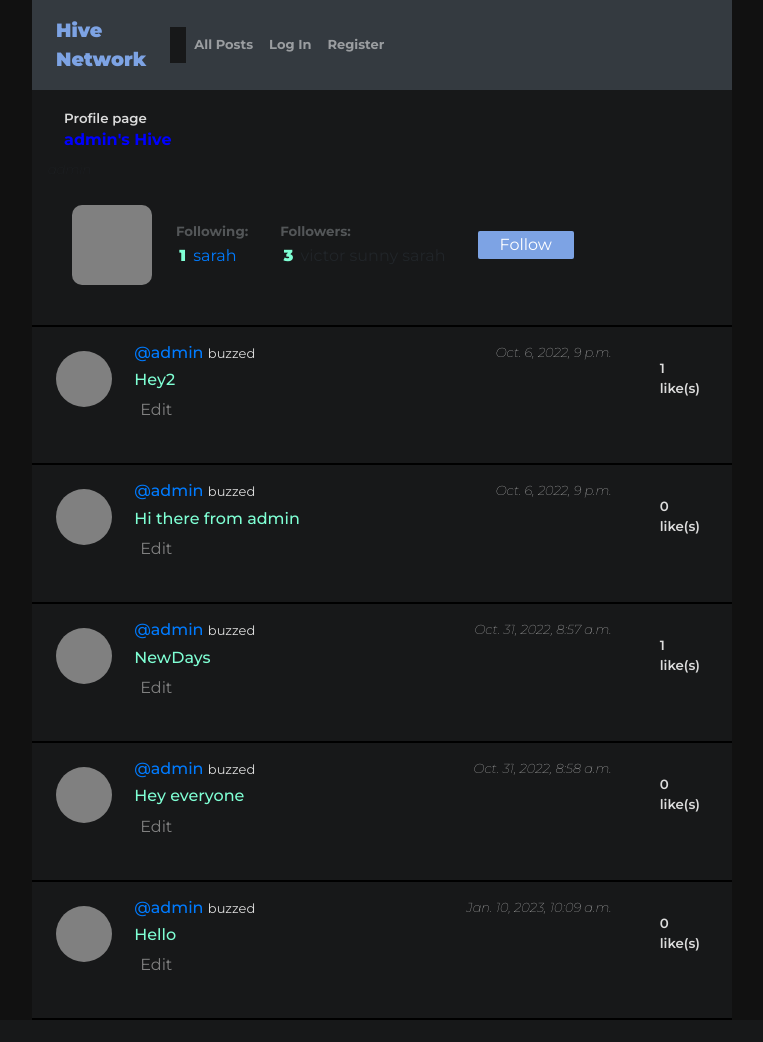
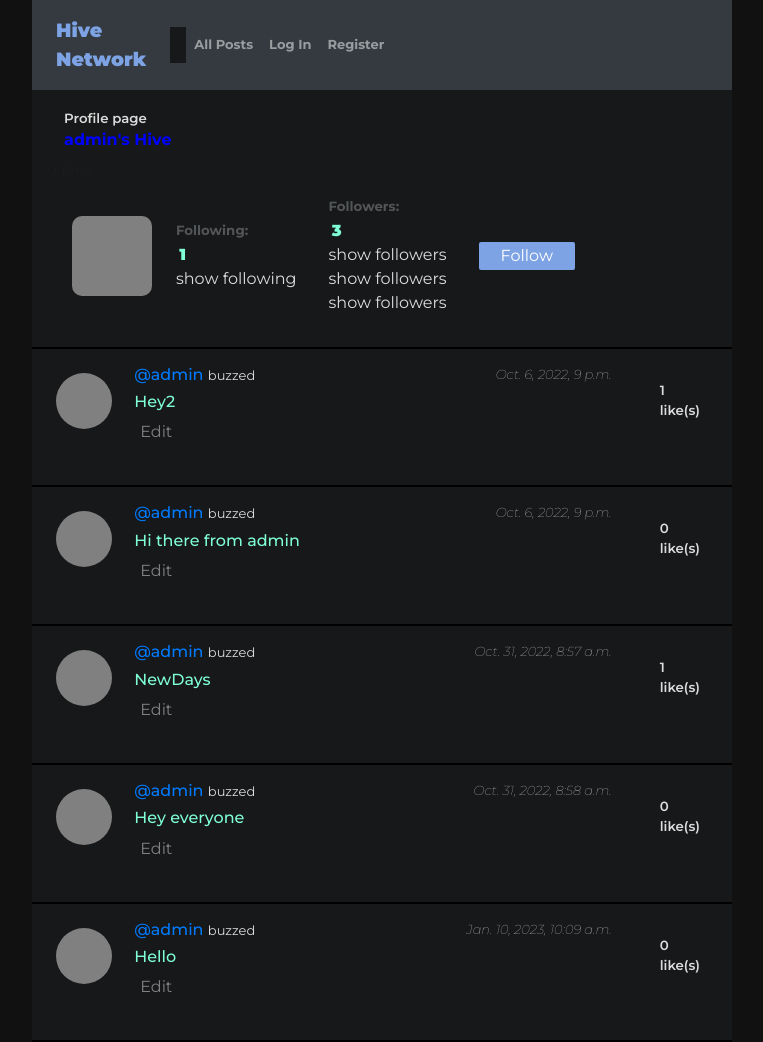
Before and after one commit to Victor-UGB/HiveNetwork, a Django app: page /profile/admin in a window 1280 px wide. Shown: the whole page, without its empty margins (258-1021 px from the left). Before the commit the page ends 1020 px from the top, so only its background shows below. Run offline with Django 3.2, Linux system fonts and the light colour scheme; a user stored in the database is signed in; data comes from the database, SQL or seed files in the repository; both versions use the stored data as it was after the commit; some libraries are stand-ins or nearby versions.

Commit message:
new commit

```diff
--- a/network/static/network/page.js
+++ b/network/static/network/page.js
@@ -5,6 +5,8 @@
     const likeCount = document.getElementsByClassName("like_count")
     const follow = document.getElementById("follow")
     const user = document.getElementById("user_cred")
+    const seeFollowing = document.getElementById("following-modal")
+    const seeFollowers = document.getElementById("followers-modal")
     console.log(likeButtons.innerHTML)
     console.log(`test ${user.innerHTML}`)
 
@@ -21,6 +23,8 @@
         activeEditButton.addEventListener('click', () => editHandler(id , activeEditButton = activeEditButton))
     }
     follow.addEventListener('click', () => followUser(user.innerHTML))
+    seeFollowing.addEventListener('click', () => reloadPage("following-modal", showFollowModal))
+    seeFollowers.addEventListener('click', () => reloadPage("followers-modal", showFollowModal))
     // document.querySelector(".edit_post").addEventListener("click", editPost(id))
     likehandler()
 });
@@ -199,3 +203,37 @@
     })
     .then(response)
 }
+
+function showFollowModal(modalId){
+    let followOption = document.getElementById(modalId)
+    console.log(followOption.lastElementChild.style.display === "none")
+    if(followOption.lastElementChild.style.display === "none"){
+        followOption.lastElementChild.style.display = "block"
+    }else{
+        followOption.lastElementChild.style.display = "none"
+    }
+}
+
+// async function reloadPage(modalId){
+//     () => window.location.reload()
+//     console.log("asyn function running")
+//     console.log(modalId)
+//     return modalId
+// }
+
+// reloadPage(modalId)
+// .then(function(value){ showFollowModal(value) }
+// )
+
+// async function reloadPage(modalId){
+//     () => window.location.reload()
+//     let myPromise = new Promise((resolve) => {
+//         resolve(modalId)
+//     });
+//     showFollowModal(await myPromise)
+// }
+
+async function reloadPage(modalId, callBack){
+    window.location.reload()
+    window.onload = callBack(modalId)
+}
--- a/network/static/network/styles.css
+++ b/network/static/network/styles.css
@@ -120,6 +120,10 @@
     border: 0;
     border-radius: 2px;
 }
+.follow-modal{
+    color:gainsboro;
+    cursor: pointer;
+}
 
 @media all and (max-width: 980px){
     body{
--- a/network/templates/network/profile.html
+++ b/network/templates/network/profile.html
@@ -19,14 +19,20 @@
             <p style="color:#535658; font-weight:700; font-size: smaller; margin-bottom:2px;">Following:</p>
             <h8 id="following-count" style="color: aquamarine; padding:0rem .2rem; font-weight:900;">{{followings.count}}</h8>
             {% for following in followings.all%}
-            <h8 style="margin-bottom:0px;"><a href={% url 'following_posts' user%}> {{following}} </a></h8>
+            <div id="following-modal" class="follow-modal">
+                show following
+            <h8 style="margin-bottom:0px; display: none;"><a href={% url 'following_posts' user%}> {{following}} </a></h8>
+            </div>
             {% endfor %}
         </div>
         <div class="profile-summary-follow" style="margin: 0rem 1rem; align-self: center;">
             <p style="color:#535658; font-weight:700; font-size: smaller; margin-bottom:2px;">Followers:</p>
             <h8 id="followers-count" style="color: aquamarine; font-weight:900; padding:0rem .2rem;">{{followers.count}}</h8>
             {% for follower in followers.all%}
-            <h8 style="margin-bottom:0px;">{{follower}}</h8>
+            <div id="followers-modal" class="follow-modal">
+                show followers
+                <h8 style="margin-bottom:0px; display:none;">{{follower}}</h8>
+            </div>
             {% endfor %}
         </div>
         <div class="follow-button-div" style="align-self: center; padding:0rem 1rem;">
```
Also changed, not shown: db.sqlite3.
